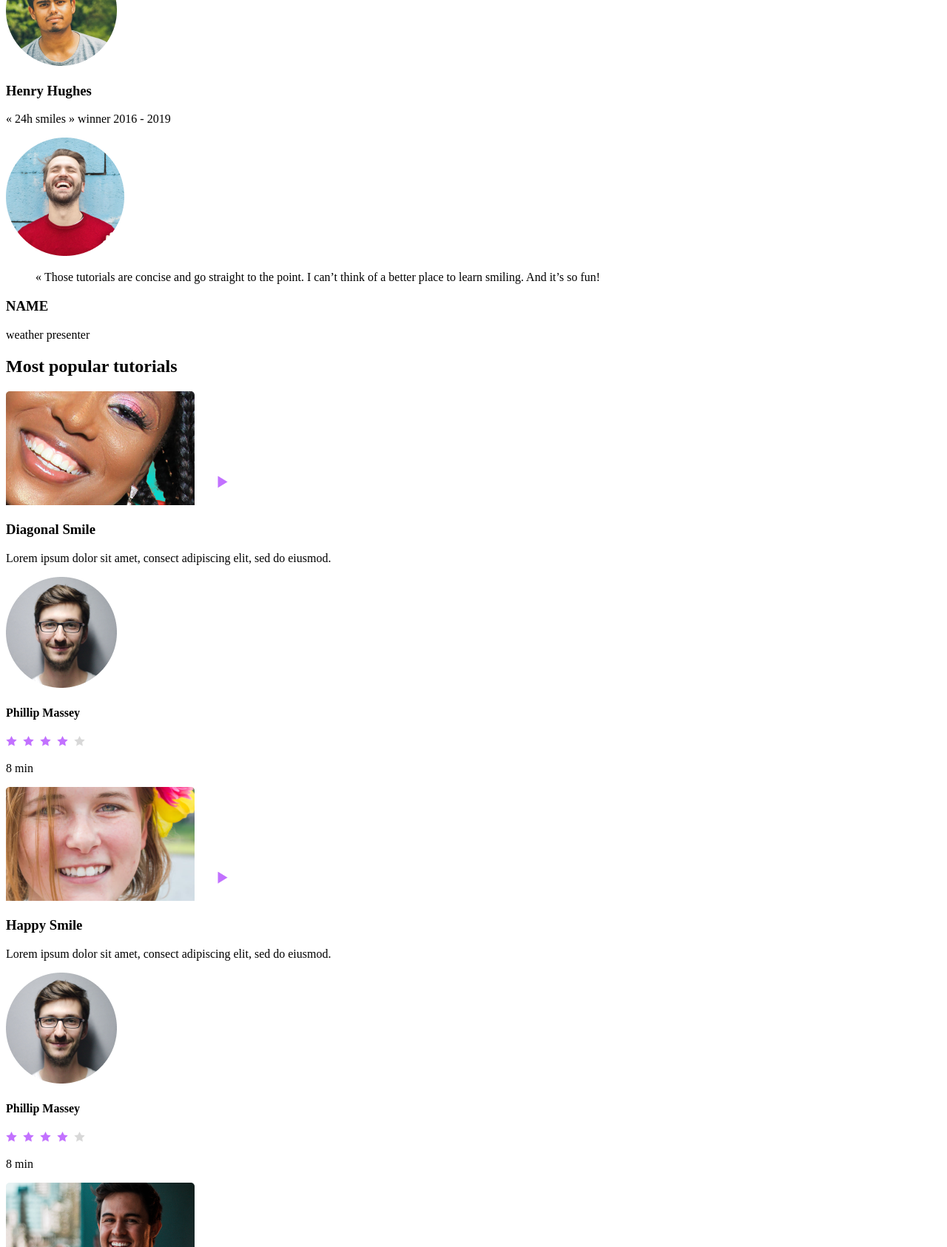
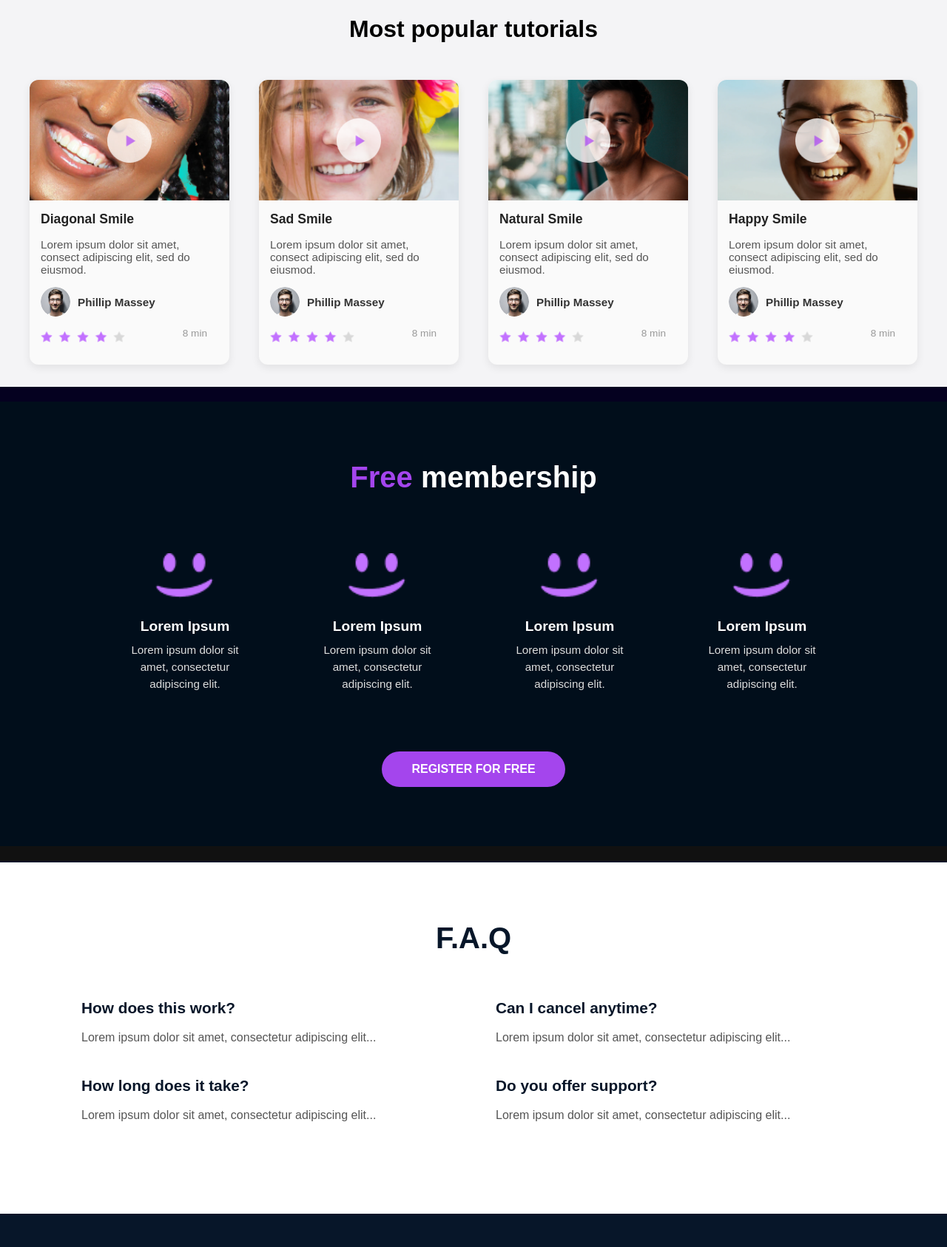
Before and after one commit to DAMILOLA8909/alx_html_css, a plain HTML site: page css_advanced/index.html in a window 1280 px wide. Shown: the part 1070-2756 px from the top of the page at 74% size. Drawn offline with Linux system fonts and the light colour scheme.

Commit message:
complete updated version of my smileschool web page.

```diff
--- a/css_advanced/index.html
+++ b/css_advanced/index.html
@@ -27,167 +27,174 @@
                 <span>SMILES</span>
                 <span>GRIN</span>
                 <span>LAUGH</span>
-                <button>REGISTER FOR FREE</button>
+                <div><button>REGISTER FOR FREE</button></div>
             </div>
             <div>
-                <h2>Learn from the pros</h2>
+                <h2><span>Learn</span> from the pros</h2>
                 <div>
                     <div>
                         <img src="./images/1.png" alt="">
                         <h3>Phillip Massey</h3>
-                        <p>« Smile of the year » 2018 - 2019</p>
+                        <p>« <em>Smile of the year</em> »</p><p>2018 - 2019</p>
                     </div>
                     <div>
                         <img src="./images/3.png" alt="">
                         <h3>Nannie Lawrence</h3>
-                        <p>Best « little smile » 2017</p>
+                        <p>Best « little smile »</p><p>2017</p>
                     </div>
                     <div>
                         <img src="./images/2.png" alt="">
                         <h3>Bruce Walters</h3>
-                        <p>Best « Friend Smile » live performance 2019</p>
+                        <p>Best « Friend Smile »</p><p>live performance 2019</p>
                     </div>
                     <div>
                         <img src="./images/4.png" alt="">
                         <h3>Henry Hughes</h3>
-                        <p>« 24h smiles » winner 2016 - 2019</p>
+                        <p>« 24h smiles » winner</p><p> 2016 - 2019</p>
                     </div>
                 </div>
             </div>
         </section>
-        <section>
-            <div>
+        <section class="quote-section">
   <img src="./images/5.png" alt="image">
-            </div>
-            <div>
-                <blockquote>« Those tutorials are concise and go straight to the point. I can’t think of a better place to learn smiling. And it’s so fun!</blockquote>
-                <h3>NAME</h3>
-                <P>weather presenter</P>
+  <div class="quote-content">
+    <blockquote>« Those tutorials are concise and go straight to the point. I can’t think of a better place to learn smiling. And it’s so fun!</blockquote>
+    <h3>Person Name</h3>
+    <p>weather presenter</p>
   </div>
 </section>
-        <section>
+
+        <section class="videos-section">
   <h2>Most popular tutorials</h2>
-            <div>
+  <div class="videos-grid">
+
+    <article class="video-card">
+      <div class="video-thumbnail">
         <img src="images/9.png" alt="Video Thumbnail">
         <img src="images/play.png" alt="Play Button" class="play-icon">
+      </div>
       <h3>Diagonal Smile</h3>
       <p>Lorem ipsum dolor sit amet, consect adipiscing elit, sed do eiusmod.</p>
-                <div>
-                    <img src="./images/1.png" alt="">
+      <div class="video-meta">
+        <img src="./images/1.png" alt="Phillip Massey">
         <h4>Phillip Massey</h4>
       </div>
-                <div>
-                    <img src="./images/rating.png" alt="">
+      <div class="video-footer">
+        <div class="rating"><img src="./images/rating.png" alt="5 stars"></div>
+        <p class="time">8 min</p>
       </div>
-                <p>8 min</p>
-            </div>
-            <div>
+    </article>
+            <article class="video-card">
+      <div class="video-thumbnail">
         <img src="images/7.png" alt="Video Thumbnail">
         <img src="images/play.png" alt="Play Button" class="play-icon">
+      </div>
+      <h3>Sad Smile</h3>
+      <p>Lorem ipsum dolor sit amet, consect adipiscing elit, sed do eiusmod.</p>
+      <div class="video-meta">
+        <img src="./images/1.png" alt="Phillip Massey">
+        <h4>Phillip Massey</h4>
+      </div>
+      <div class="video-footer">
+        <div class="rating"><img src="./images/rating.png" alt="5 stars"></div>
+        <p class="time">8 min</p>
+      </div>
+    </article>
+
+            <article class="video-card">
+      <div class="video-thumbnail">
+        <img src="images/8.png" alt="Video Thumbnail">
+        <img src="images/play.png" alt="Play Button" class="play-icon">
+      </div>
+      <h3>Natural Smile</h3>
+      <p>Lorem ipsum dolor sit amet, consect adipiscing elit, sed do eiusmod.</p>
+      <div class="video-meta">
+        <img src="./images/1.png" alt="Phillip Massey">
+        <h4>Phillip Massey</h4>
+      </div>
+      <div class="video-footer">
+        <div class="rating"><img src="./images/rating.png" alt="5 stars"></div>
+        <p class="time">8 min</p>
+      </div>
+    </article>
+
+            <article class="video-card">
+      <div class="video-thumbnail">
+        <img src="images/6.png" alt="Video Thumbnail">
+        <img src="images/play.png" alt="Play Button" class="play-icon">
+      </div>
       <h3>Happy Smile</h3>
       <p>Lorem ipsum dolor sit amet, consect adipiscing elit, sed do eiusmod.</p>
-                <div>
-                    <img src="./images/1.png" alt="">
+      <div class="video-meta">
+        <img src="./images/1.png" alt="Phillip Massey">
         <h4>Phillip Massey</h4>
       </div>
-                <div>
-                    <img src="./images/rating.png" alt="">
+      <div class="video-footer">
+        <div class="rating"><img src="./images/rating.png" alt="5 stars"></div>
+        <p class="time">8 min</p>
       </div>
-                <p>8 min</p>
-            </div>
-            <div>
-                <img src="images/8.png" alt="Video Thumbnail">
-  <img src="images/play.png" alt="Play Button" class="play-icon">
-                <h3>Natural Smile</h3>
-                <p>Lorem ipsum dolor sit amet, consect adipiscing elit, sed do eiusmod.</p>
-                <div>
-                    <img src="./images/1.png" alt="">
-                    <h4>Phillip Massey</h4>
-                </div>
-                <div>
-                    <img src="./images/rating.png" alt="">
-                </div>
-                <p>8 min</p>
-            </div>
-            <div>
-                <img src="images/6.png" alt="Video Thumbnail">
-  <img src="images/play.png" alt="Play Button" class="play-icon">
-                <h3>Sad Smile</h3>
-                <p>Lorem ipsum dolor sit amet, consect adipiscing elit, sed do eiusmod.</p>
-                <div>
-                    <img src="./images/1.png" alt="">
-                    <h4>Phillip Massey</h4>
-                </div>
-                <div>
-                    <img src="./images/rating.png" alt="">
-                </div>
-                <p>8 min</p>
-            </div>
+    </article>
+
         </section>
-        <section>
-            <h2>Free membership</h2>
-            <div>
+        <section class="membership-section">
+    <h2><span class="highlight">Free</span> membership</h2>
+    <div class="membership-cards">
+        <div class="membership-card">
             <img src="./images/smile.png" alt="">
             <h3>Lorem Ipsum</h3>
             <p>Lorem ipsum dolor sit amet, consectetur adipiscing elit.</p>
         </div>
-            <div>
+        <div class="membership-card">
             <img src="./images/smile.png" alt="">
             <h3>Lorem Ipsum</h3>
             <p>Lorem ipsum dolor sit amet, consectetur adipiscing elit.</p>
         </div>
-            <div>
+        <div class="membership-card">
             <img src="./images/smile.png" alt="">
             <h3>Lorem Ipsum</h3>
             <p>Lorem ipsum dolor sit amet, consectetur adipiscing elit.</p>
         </div>
-            <div>
+        <div class="membership-card">
             <img src="./images/smile.png" alt="">
             <h3>Lorem Ipsum</h3>
             <p>Lorem ipsum dolor sit amet, consectetur adipiscing elit.</p>
         </div>
+    </div>
     <button>REGISTER FOR FREE</button>
 </section>
-        <section>
+
+        <section class="faq-section">
   <h2>F.A.Q</h2>
-            <div>
-                <div>
-                    <div>
+  <div class="faq-container">
+    <div class="faq-column">
+      <div class="faq-item">
         <h3>How does this work?</h3>
+        <p>Lorem ipsum dolor sit amet, consectetur adipiscing elit...</p>
       </div>
-                    <div>
-                        Lorem ipsum dolor sit amet, consectetur adipiscing elit, sed do eiusmod tempor incididunt ut labore et dolore magna aliqua. Ut enim ad minim veniam, quis nostrud exercitation ullamco laboris nisi ut aliquip ex ea commodo consequat. Duis aute irure dolor in reprehenderit in voluptate velit esse cillum dolore eu fugiat nulla pariatur. Excepteur sint occaecat cupidatat non proident, sunt in culpa qui officia deserunt mollit anim id est laborum.
-                    </div>
-
-                    <div>
-                        <h3>How does this work?</h3>
-                    </div>
-                    <div>
-                        Lorem ipsum dolor sit amet, consectetur adipiscing elit, sed do eiusmod tempor incididunt ut labore et dolore magna aliqua. Ut enim ad minim veniam, quis nostrud exercitation ullamco laboris nisi ut aliquip ex ea commodo consequat. Duis aute irure dolor in reprehenderit in voluptate velit esse cillum dolore eu fugiat nulla pariatur. Excepteur sint occaecat cupidatat non proident, sunt in culpa qui officia deserunt mollit anim id est laborum.
+      <div class="faq-item">
+        <h3>How long does it take?</h3>
+        <p>Lorem ipsum dolor sit amet, consectetur adipiscing elit...</p>
       </div>
     </div>
-                <div>
-                    <div>
-                        <h3>How does this work?</h3>
+    <div class="faq-column">
+      <div class="faq-item">
+        <h3>Can I cancel anytime?</h3>
+        <p>Lorem ipsum dolor sit amet, consectetur adipiscing elit...</p>
       </div>
-                    <div>
-                        Lorem ipsum dolor sit amet, consectetur adipiscing elit, sed do eiusmod tempor incididunt ut labore et dolore magna aliqua. Ut enim ad minim veniam, quis nostrud exercitation ullamco laboris nisi ut aliquip ex ea commodo consequat. Duis aute irure dolor in reprehenderit in voluptate velit esse cillum dolore eu fugiat nulla pariatur. Excepteur sint occaecat cupidatat non proident, sunt in culpa qui officia deserunt mollit anim id est laborum.
-                    </div>
-                    <div>
-                        <h3>How does this work?</h3>
-                    </div>
-                    <div>
-                        Lorem ipsum dolor sit amet, consectetur adipiscing elit, sed do eiusmod tempor incididunt ut labore et dolore magna aliqua. Ut enim ad minim veniam, quis nostrud exercitation ullamco laboris nisi ut aliquip ex ea commodo consequat. Duis aute irure dolor in reprehenderit in voluptate velit esse cillum dolore eu fugiat nulla pariatur. Excepteur sint occaecat cupidatat non proident, sunt in culpa qui officia deserunt mollit anim id est laborum.
+      <div class="faq-item">
+        <h3>Do you offer support?</h3>
+        <p>Lorem ipsum dolor sit amet, consectetur adipiscing elit...</p>
       </div>
     </div>
   </div>
 </section>
+
     </main>
     <footer>
   <section>
-            <div>
+    <div class="footer-top">
       <img src="./images/logo.png" alt="logo">
-                <div>
+      <div class="social-icons">
         <i class="fa-brands fa-facebook"></i>
         <i class="fa-brands fa-twitter"></i>
         <i class="fa-brands fa-instagram"></i>
@@ -196,5 +203,6 @@
     <p>©smileschool 2020</p>
   </section>
 </footer>
+
 </body>
 </html>
--- a/css_advanced/styles.css
+++ b/css_advanced/styles.css
@@ -0,0 +1,504 @@
+/* Reset */
+* {
+  margin: 0;
+  padding: 0;
+  box-sizing: border-box;
+}
+
+body {
+  font-family: "Source Sans Pro", sans-serif;
+}
+
+/* === HEADER + FIRST SECTION BACKGROUND === */
+header, main > section:first-of-type {
+  background: url("images/Object.png") no-repeat center center/cover;
+  color: #fff;
+  position: relative;
+}
+
+/* Optional overlay for readability */
+header::before,
+main > section:first-of-type::before {
+  content: "";
+  position: absolute;
+  top: 0; left: 0;
+  width: 100%; height: 100%;
+  background: rgba(0, 0, 0, 0.4);
+  z-index: 0;
+}
+
+header nav,
+main > section:first-of-type > div {
+  position: relative;
+  z-index: 1;
+}
+
+/* === NAVBAR === */
+nav {
+  display: flex;
+  justify-content: space-between; /* logo left, links right */
+  align-items: center;
+  padding: 20px 50px;
+}
+
+nav img {
+  height: 50px;
+}
+
+nav ul {
+  list-style: none;
+  display: flex;
+  gap: 30px;
+}
+
+nav ul li a {
+  text-decoration: none;
+  color: #fff;
+  font-size: 1rem;
+  font-weight: 600;
+  transition: color 0.3s ease;
+}
+
+nav ul li a:hover {
+  color: #ffd700; /* golden hover */
+}
+
+/* === HERO CONTENT === */
+main > section:first-of-type {
+  text-align: center;
+  padding: 120px 20px 80px;
+}
+
+main > section:first-of-type h1 {
+  font-size: 4rem;
+  font-weight: 700;
+  margin-bottom: 20px;
+}
+
+main > section:first-of-type span {
+  display: inline-block;
+  margin: 0 15px;
+  font-size: 0.8rem;
+  font-weight: 700;
+  color: #fdfdfd; /* gold keywords */
+}
+
+/* Button */
+main > section:first-of-type button {
+  display: inline-block;
+  margin-top: 25px;
+  padding: 14px 40px;
+  font-size: 0.9rem;
+  font-weight: bold;
+  border: none;
+  border-radius: 25px; /* curved ends */
+  background: purple;
+  color: #fff;
+  cursor: pointer;
+  transition: background 0.3s ease;
+}
+
+main > section:first-of-type button:hover {
+  background: #5a0ea1; /* darker purple */
+}
+
+/* === LEARN FROM THE PROS === */
+main > section:first-of-type h2 {
+  margin-top: 80px;
+  font-size: 2rem;
+  font-weight: 500;
+}
+
+main > section:first-of-type h2 span {
+  font-size: 2rem;
+  font-weight: 900;
+  color: rgb(227, 23, 227); /* only 'Learn' in purple */
+  border-color: #0a0909;
+}
+
+/* Pros grid */
+main > section:first-of-type > div:last-child > div {
+  display: flex;
+  justify-content: center;
+  gap: 40px;
+  margin-top: 40px;
+  flex-wrap: wrap;
+}
+
+main > section:first-of-type > div:last-child > div > div {
+  text-align: center;
+  max-width: 180px;
+}
+
+main > section:first-of-type > div:last-child img {
+  width: 100px;
+  height: 100px;
+  border-radius: 50%;
+  margin-bottom: 10px;
+}
+
+main > section:first-of-type > div:last-child h3 {
+  font-size: 1.2rem;
+  margin-bottom: 5px;
+}
+
+main > section:first-of-type > div:last-child p {
+  font-size: 0.9rem;
+  color: #eee;
+}
+
+/* === GLOBAL / COMMON === */
+section {
+  padding: 90px 40px;
+}
+
+h2 {
+  font-size: 2rem;
+  font-weight: 700;
+  margin-bottom: 40px;
+  text-align: center;
+}
+
+p {
+  font-size: 1rem;
+  color: #555;
+}
+
+blockquote {
+  font-size: 0.9rem;
+  font-style: italic;
+  line-height: 1.6;
+  color: #333; text-align: center;
+}
+
+section {
+  padding: 30px 30px;
+  background: #0a0909;
+  border-bottom: 20px solid #111111; /* long rectangular border line */
+}
+
+/* === QUOTE SECTION === */
+.quote-section {
+  display: flex;
+  align-items: center;
+  justify-content: center;
+  gap: 40px;
+  max-width: 1000px;
+  margin: 0 auto;background-color: #d0b0ed;
+  width: 100%;               /* take full width of the page */
+  max-width: 100%;           /* prevent shrinking */
+}
+
+.quote-section img {
+  max-width: 200px;
+  border-radius: 10px;
+  flex-shrink: 0;
+}
+
+.quote-content {
+  max-width: 600px;
+}
+
+.quote-content blockquote {
+  margin-bottom: 20px;
+  color: #111;
+}
+
+.quote-content h3 {
+  font-size: 1.2rem;
+  font-weight: 700;
+  margin-bottom: 5px;
+}
+
+.quote-content p {
+  font-size: 0.95rem;
+  color: #777;
+}
+
+/* === VIDEOS SECTION === */
+.videos-section {
+  padding: 80px 40px;
+  background: #fff;
+}
+
+.videos-section h2 {
+  text-align: center;
+  font-size: 2rem;
+  font-weight: 700;
+  margin-bottom: 50px;
+}
+
+/* Grid for video cards */
+.videos-grid {
+  display: grid;
+  grid-template-columns: repeat(auto-fit, minmax(250px, 1fr));
+  gap: 40px;
+  max-width: 1200px;
+  margin: 0 auto;
+}
+
+/* Video card */
+.video-card {
+  background: #fafafa;
+  border-radius: 12px;
+  overflow: hidden;
+  box-shadow: 0px 4px 12px rgba(0,0,0,0.08);
+  transition: transform 0.3s ease, box-shadow 0.3s ease;
+}
+
+.video-card:hover {
+  transform: translateY(-5px);
+  box-shadow: 0px 8px 20px rgba(0,0,0,0.12);
+}
+
+/* Thumbnail with play overlay */
+.video-thumbnail {
+  position: relative;
+}
+
+.video-thumbnail img {
+  width: 100%;
+  display: block;
+}
+
+.video-thumbnail .play-icon {
+  position: absolute;
+  top: 50%;
+  left: 50%;
+  transform: translate(-50%, -50%);
+  width: 60px;
+  opacity: 0.9;
+}
+
+/* Card content */
+.video-card h3 {
+  font-size: 1.1rem;
+  margin: 15px;
+  color: #222;
+}
+
+.video-card p {
+  margin: 0 15px 15px;
+  font-size: 0.95rem;
+  color: #555;
+}
+
+/* Author row */
+.video-meta {
+  display: flex;
+  align-items: center;
+  margin: 0 15px 15px;
+  gap: 10px;
+}
+
+.video-meta img {
+  width: 40px;
+  height: 40px;
+  border-radius: 50%;
+}
+
+.video-meta h4 {
+  font-size: 0.95rem;
+  font-weight: 600;
+  color: #333;
+}
+
+/* Rating + Duration */
+.video-footer {
+  display: flex;
+  justify-content: space-between;
+  align-items: center;
+  margin: 0 15px 20px;
+}
+
+.video-footer .rating img {
+  height: 16px;
+}
+
+.video-footer .time {
+  font-size: 0.85rem;
+  color: #999;
+}
+
+/* Video-Section border */
+.videos-section {
+  padding: 30px 30px;
+  background: #f4f4f6;
+  border-bottom: 20px solid #050120; /* long rectangular border line */
+}
+
+/* Membership Section */
+.membership-section {
+  background: #fff;
+  padding: 80px 40px;
+  text-align: center;
+}
+
+.membership-section h2 {
+  font-size: 2.5rem;
+  font-weight: bold;
+  margin-bottom: 60px;
+}
+
+/* Membership Section */
+.membership-section {
+  background: #010e1b;   /* navy blue */
+  padding: 80px 40px;
+  text-align: center;
+  color: white;          /* default text color */
+}
+
+membership-section h2 {
+  font-size: 2.5rem;
+  font-weight: bold;
+  margin-bottom: 60px;
+  color: #fdfdfd; /* default for the rest of the text */
+}
+
+.membership-section h2 .highlight {
+  color: #a445ed; /* purple just for "Free" */
+}
+
+/* Container for the 4 cards */
+.membership-cards {
+  display: flex;
+  justify-content: center;
+  gap: 40px;
+  flex-wrap: wrap;
+  margin-bottom: 60px;
+}
+
+/* Individual card */
+.membership-card {
+  width: 220px;
+  padding: 20px;
+  text-align: center;
+}
+
+.membership-card img {
+  width: 80px;
+  margin-bottom: 20px;
+}
+
+.membership-card h3 {
+  font-size: 1.2rem;
+  font-weight: bold;
+  margin-bottom: 10px;
+  color: white;          /* keep text visible */
+}
+
+.membership-card p {
+  font-size: 0.95rem;
+  color: #ddd;           /* lighter grey for contrast */
+  line-height: 1.5;
+}
+
+/* Button */
+.membership-section button {
+  background-color: #a445ed;   /* purple button */
+  color: white;
+  border: none;
+  padding: 15px 40px;
+  font-size: 1rem;
+  font-weight: bold;
+  border-radius: 25px;
+  cursor: pointer;
+  transition: background 0.3s ease;
+}
+
+.membership-section button:hover {
+  background-color: #7b2ccf;
+}
+
+/* FAQ Section */
+.faq-section {
+  padding: 80px 0;
+  background-color: #fff; /* white background */
+  text-align: center;
+  border-top: 2px solid #071629;   /* rectangular border at top */
+  border-bottom: 2px solid #071629; /* rectangular border at bottom */
+}
+
+.faq-section h2 {
+  font-size: 2.5rem;
+  font-weight: bold;
+  margin-bottom: 60px;
+  color: #071629; /* dark blue */
+}
+
+.faq-container {
+  display: flex;
+  justify-content: center;
+  gap: 60px; /* spacing between columns */
+  flex-wrap: wrap; /* responsive on smaller screens */
+}
+
+.faq-column {
+  flex: 1;
+  max-width: 500px;
+  text-align: left;
+}
+
+.faq-item {
+  margin-bottom: 40px;
+}
+
+.faq-item h3 {
+  font-size: 1.3rem;
+  font-weight: bold;
+  color: #071629;
+  margin-bottom: 15px;
+}
+
+.faq-item p {
+  font-size: 1rem;
+  color: #555;
+  line-height: 1.6;
+}
+
+/* Footer Section */
+footer {
+  background-color: #071629; /* dark navy background */
+  padding: 40px 0;
+  text-align: center;
+  color: #fff;
+}
+
+footer section {
+  max-width: 1200px;
+  margin: 0 auto;background-color: #071629;
+}
+
+footer .footer-top {
+  display: flex;
+  justify-content: space-between;
+  align-items: center;
+  flex-wrap: wrap; /* makes it responsive */
+  margin-bottom: 20px;
+}
+
+footer .footer-top img {
+  height: 40px; /* adjust logo size */
+}
+
+footer .social-icons {
+  display: flex;
+  gap: 20px;
+}
+
+footer .social-icons i {
+  font-size: 1.5rem;
+  color: #fff;
+  transition: color 0.3s;
+}
+
+footer .social-icons i:hover {
+  color: #C271FF; /* purple hover color */
+}
+
+footer p {
+  font-size: 0.9rem;
+  color: #fff;
+  margin-top: 20px;
+  opacity: 0.7;
+}
```
Also changed, not shown: 1 other file. Lines whose indentation alone changed are shown as unchanged.
